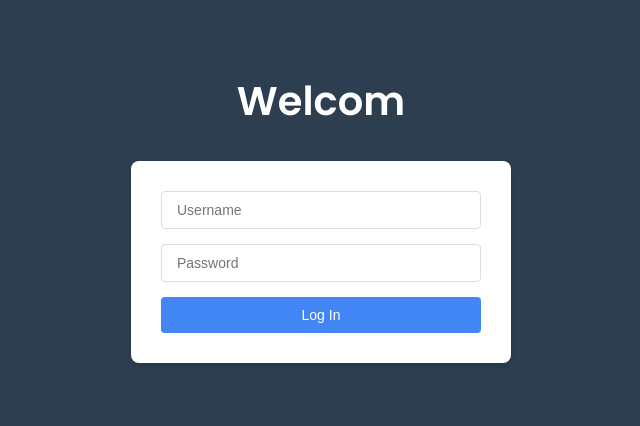
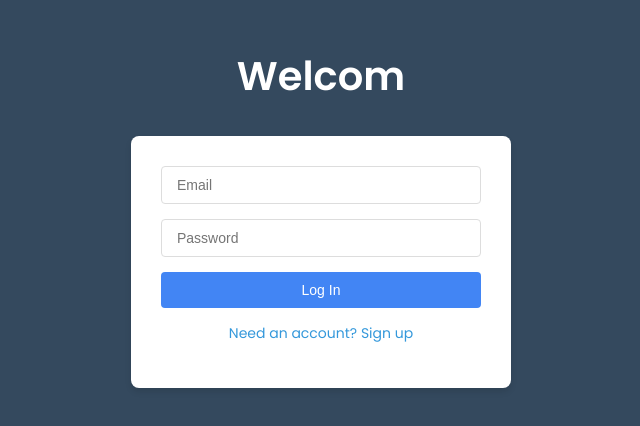
Before and after one commit to shivambajaj5329/MindMap.ai-frontend, a React (Create React App) app: page / in a window 1280 px wide. Shown: the part 196-622 px from the top of the page, without its empty margins (319-959 px from the left). Built offline with nearby package versions, Linux system fonts and the light colour scheme; no server answers.

Commit message:
updated to include logins

```diff
--- a/src/components/LandingPage.js
+++ b/src/components/LandingPage.js
@@ -1,17 +1,20 @@
 import React, { useState, useEffect } from 'react';
 import { useNavigate, Navigate } from 'react-router-dom';
-import { signInWithEmailAndPassword } from 'firebase/auth';
+import { signInWithEmailAndPassword, createUserWithEmailAndPassword } from 'firebase/auth';
 import { auth } from '../firebase';
 import { useAuth } from '../AuthProvider';
-import './css/LandingPage.css';  // Import the CSS file directly
+import './css/LandingPage.css';
 
 function LandingPage() {
   const navigate = useNavigate();
   const { currentUser } = useAuth();
   const [text, setText] = useState('W');
-  const [username, setUsername] = useState('');
+  const [email, setEmail] = useState('');
   const [password, setPassword] = useState('');
   const [error, setError] = useState('');
+  const [successMessage, setSuccessMessage] = useState('');
+  const [isLogin, setIsLogin] = useState(true);
+  const [isAnimating, setIsAnimating] = useState(false);
   const fullText = 'Welcome to MindMap';
   const typingSpeed = 200;
 
@@ -24,27 +27,47 @@ function LandingPage() {
         index++;
         if (index === fullText.length) {
           isDeleting = true;
-        }
-      } else {
-        setText(fullText.substring(0, index));
-        index--;
-        if (index === 1) {
+          setTimeout(() => {
             isDeleting = false;
+            index = 1;
+          }, 1000); // Pause at the end for 1 second
         }
       }
     }, typingSpeed);
     return () => clearInterval(interval);
-  }, [fullText, typingSpeed]);
+  }, []);
 
-  const handleLogin = async () => {
+  const handleAuth = async (e) => {
+    e.preventDefault();
+    setError('');
+    setSuccessMessage('');
+
     try {
-      setError('');  // Clear any previous error
-      await signInWithEmailAndPassword(auth, username, password);
+      if (isLogin) {
+        await signInWithEmailAndPassword(auth, email, password);
         navigate('/dashboard');
+      } else {
+        await createUserWithEmailAndPassword(auth, email, password);
+        setSuccessMessage('Successfully signed up! Please switch to login and sign in.');
+        setEmail('');
+        setPassword('');
+      }
     } catch (error) {
-      console.error('Error signing in:', error);
-      setError('Invalid login details');  // Set error message
+      console.error('Error:', error);
+      setError(isLogin ? 'Invalid login details' : 'Error signing up');
     }
+  };
+
+  const toggleAuthMode = () => {
+    setIsAnimating(true);
+    setTimeout(() => {
+      setIsLogin(!isLogin);
+      setError('');
+      setSuccessMessage('');
+      setEmail('');
+      setPassword('');
+      setIsAnimating(false);
+    }, 300); // Match this with your CSS transition time
   };
 
   if (currentUser) {
@@ -54,21 +77,29 @@ function LandingPage() {
   return (
     <div className="landing-page">
       <h1 className='landingpage-header-text'>{text}</h1>
-      <div className="login-form">
-        {error && <p className="error-message">{error}</p>}  {/* Display error message */}
+      <div className="auth-form-container">
+        <form onSubmit={handleAuth} className={`auth-form ${isAnimating ? 'fade-out' : ''}`}>
+          {error && <p className="error-message">{error}</p>}
+          {successMessage && <p className="success-message">{successMessage}</p>}
           <input
-          type="text"
-          placeholder="Username"
-          value={username}
-          onChange={(e) => setUsername(e.target.value)}
+            type="email"
+            placeholder="Email"
+            value={email}
+            onChange={(e) => setEmail(e.target.value)}
+            required
           />
           <input
             type="password"
             placeholder="Password"
             value={password}
             onChange={(e) => setPassword(e.target.value)}
+            required
           />
-        <button onClick={handleLogin}>Log In</button>
+          <button type="submit">{isLogin ? 'Log In' : 'Sign Up'}</button>
+        </form>
+        <p onClick={toggleAuthMode} className="auth-toggle">
+          {isLogin ? 'Need an account? Sign up' : 'Already have an account? Log in'}
+        </p>
       </div>
     </div>
   );
--- a/src/components/css/LandingPage.css
+++ b/src/components/css/LandingPage.css
@@ -16,8 +16,9 @@ body, html {
   align-items: center;
   min-height: 100vh;
   padding: 20px;
-  color:white;
+  color: white;
   box-sizing: border-box;
+  background-color: #34495e; /* Added background color */
 }
 
 .landing-page h1 {
@@ -28,7 +29,7 @@ body, html {
   text-align: center;
 }
 
-.landing-page .login-form {
+.landing-page .auth-form-container {
   background-color: white;
   padding: 30px;
   border-radius: 8px;
@@ -38,7 +39,7 @@ body, html {
   z-index: 1;
 }
 
-.landing-page .login-form input {
+.landing-page .auth-form input {
   width: 100%;
   padding: 10px 15px;
   margin-bottom: 15px;
@@ -49,12 +50,12 @@ body, html {
   box-sizing: border-box;
 }
 
-.landing-page .login-form input:focus {
+.landing-page .auth-form input:focus {
   border-color: #3498db;
   outline: none;
 }
 
-.landing-page .login-form button {
+.landing-page .auth-form button {
   width: 100%;
   background-color: #4285f4;
   border: none;
@@ -67,11 +68,48 @@ body, html {
   font-size: 14px;
 }
 
-.landing-page .login-form button:hover {
+.landing-page .auth-form button:hover {
   background-color: #3367d6;
 }
 
+.landing-page .auth-toggle {
+  margin-top: 15px;
+  color: #3498db;
+  cursor: pointer;
+  text-align: center;
+  font-size: 14px;
+  transition: color 0.3s ease;
+}
+
+.landing-page .auth-toggle:hover {
+  color: #2980b9;
+}
+
 .landing-page .error-message {
-  color: red;
-  margin-bottom: 10px;
+  color: #e74c3c;
+  margin-bottom: 15px;
+  text-align: center;
+  font-size: 14px;
 }
+
+/* Animation for form transition */
+.auth-form-container {
+  transition: all 0.3s ease;
+}
+
+.auth-form {
+  opacity: 1;
+  transition: opacity 0.3s ease;
+}
+
+.auth-form.fade-out {
+  opacity: 0;
+}
+
+
+.landing-page .success-message {
+  color: #2ecc71;
+  margin-bottom: 15px;
+  text-align: center;
+  font-size: 14px;
+}
```
Also changed, not shown: public/MM LOGO7.png (added), 1 other file (tests, documents, lock files or other folders). Lines whose indentation alone changed are shown as unchanged.
